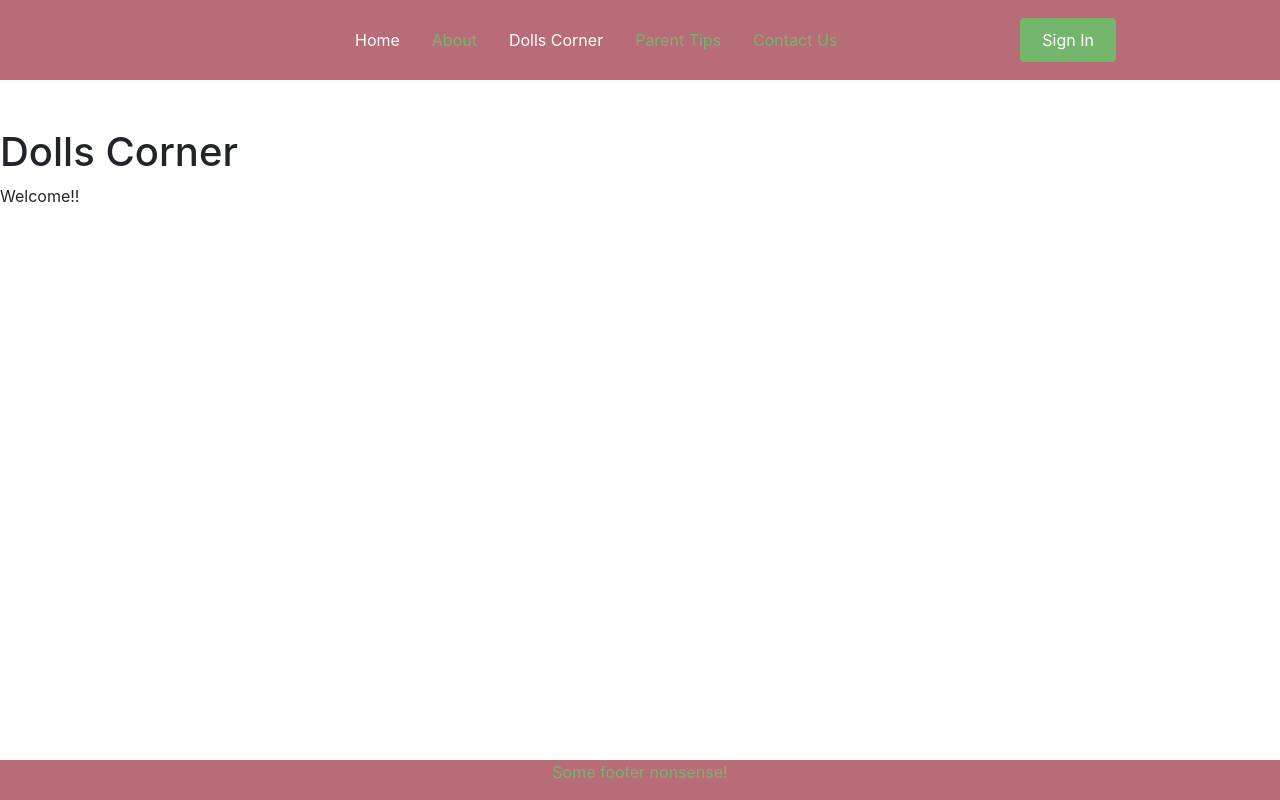
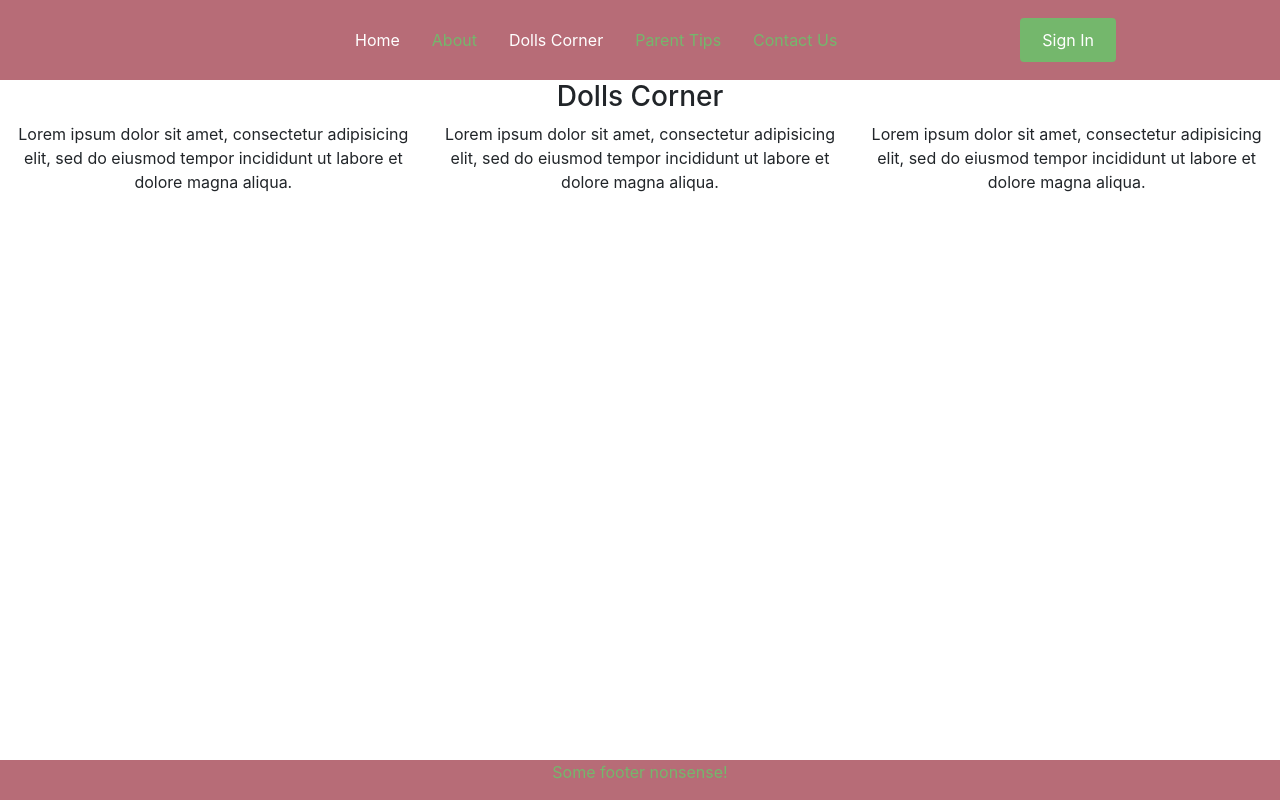
Before and after one commit to wdavonta/dollscorner, a React (Create React App) app in the folder dollscorner/: page /dollscorner in a window 1280 px wide. Built offline with nearby package versions, Linux system fonts and the light colour scheme.

Commit message:
updated dolls corner

```diff
--- a/dollscorner/src/components/DollsCorner/index.js
+++ b/dollscorner/src/components/DollsCorner/index.js
@@ -3,14 +3,24 @@ import React from 'react';
 
 function DollsCorner() {
   return (
-    <section className="my-5">
-      <h1 id="home">Dolls Corner</h1>
-      <div className="my-2">
-        <p> Welcome!!
-        </p>
+    <div class="container-fluid bg-3 text-center">
+      <h3 class="margin">Dolls Corner</h3>
+      <div class="row">
+        <div class="col-sm-4">
+          <p>Lorem ipsum dolor sit amet, consectetur adipisicing elit, sed do eiusmod tempor incididunt ut labore et dolore magna aliqua.</p>
+
+        </div>
+        <div class="col-sm-4">
+          <p>Lorem ipsum dolor sit amet, consectetur adipisicing elit, sed do eiusmod tempor incididunt ut labore et dolore magna aliqua.</p>
+
+        </div>
+        <div class="col-sm-4">
+          <p>Lorem ipsum dolor sit amet, consectetur adipisicing elit, sed do eiusmod tempor incididunt ut labore et dolore magna aliqua.</p>
+
+        </div>
       </div>
-    </section>
-  );
-}
+    </div>
+      );
+    }
 
 export default DollsCorner;
```
